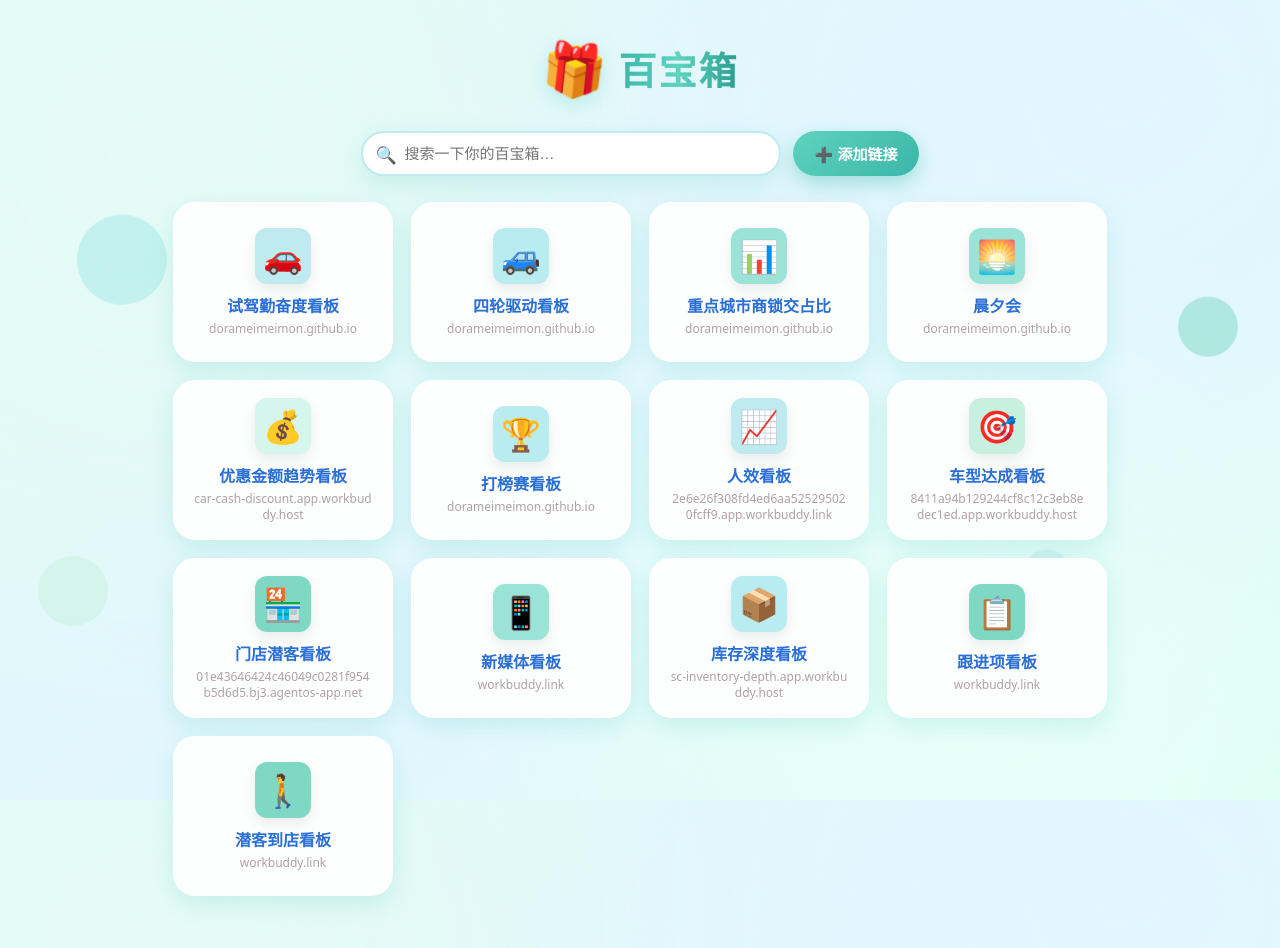
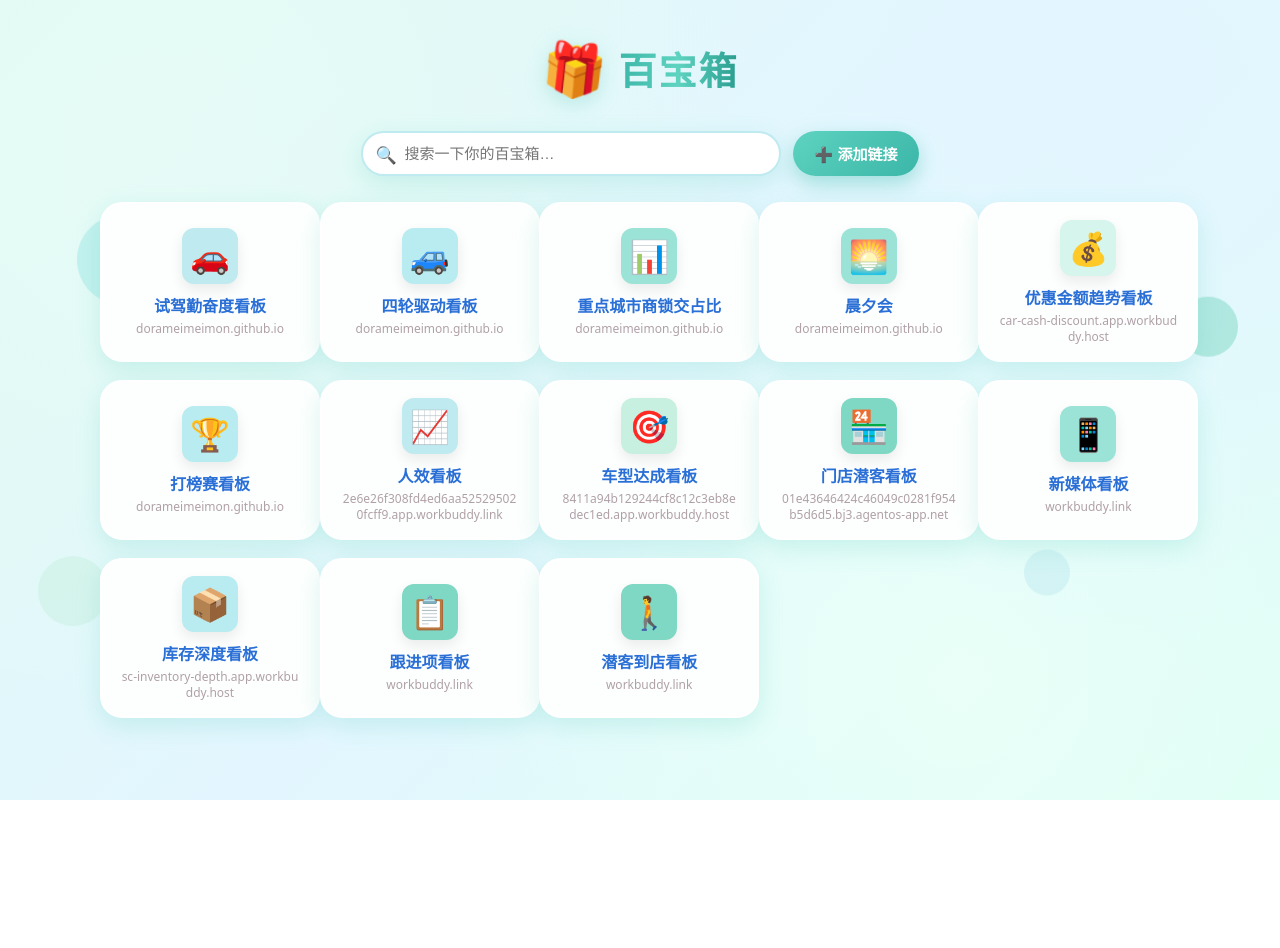
Before and after one commit to Dorameimeimon/box, a plain HTML site: page index.html in a window 1280 px wide. After the commit the page ends 800 px from the top, so only its background shows below. Drawn offline with Linux system fonts and the light colour scheme.

Commit message:
style: 百宝箱网格改为每行5个看板

```diff
--- a/index.html
+++ b/index.html
@@ -61,7 +61,7 @@
   .btn:active{transform:scale(.97)}
   .btn.ghost{background:linear-gradient(135deg,#a0e7e5,#7fd8c4);box-shadow:0 8px 20px rgba(90,210,200,.4)}
 
-  .grid{display:grid;grid-template-columns:repeat(auto-fill,220px);gap:18px;justify-content:center}
+  .grid{display:grid;grid-template-columns:repeat(5,minmax(0,1fr));gap:18px;justify-content:center}
   .card{
     position:relative;background:var(--card);border-radius:22px;padding:20px 18px 18px;
     box-shadow:var(--shadow);cursor:pointer;transition:transform .18s,box-shadow .18s;
```
